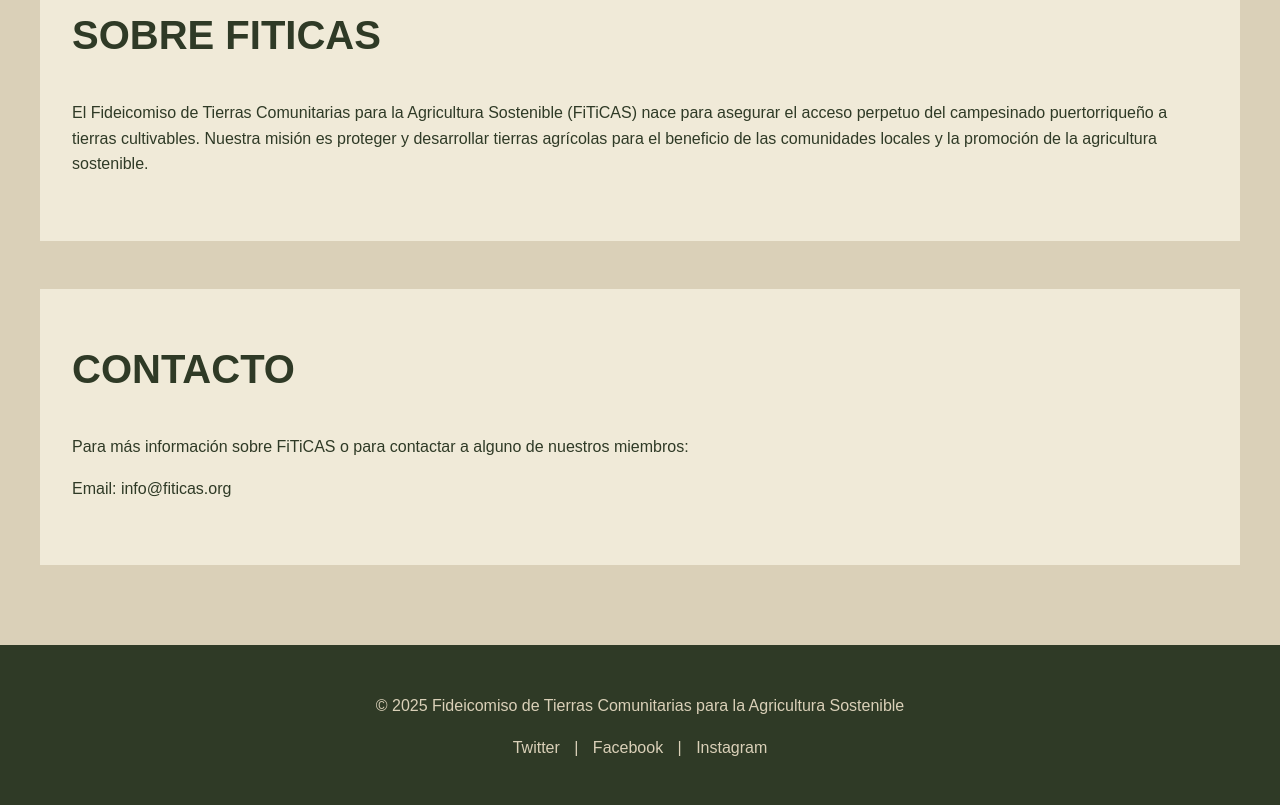
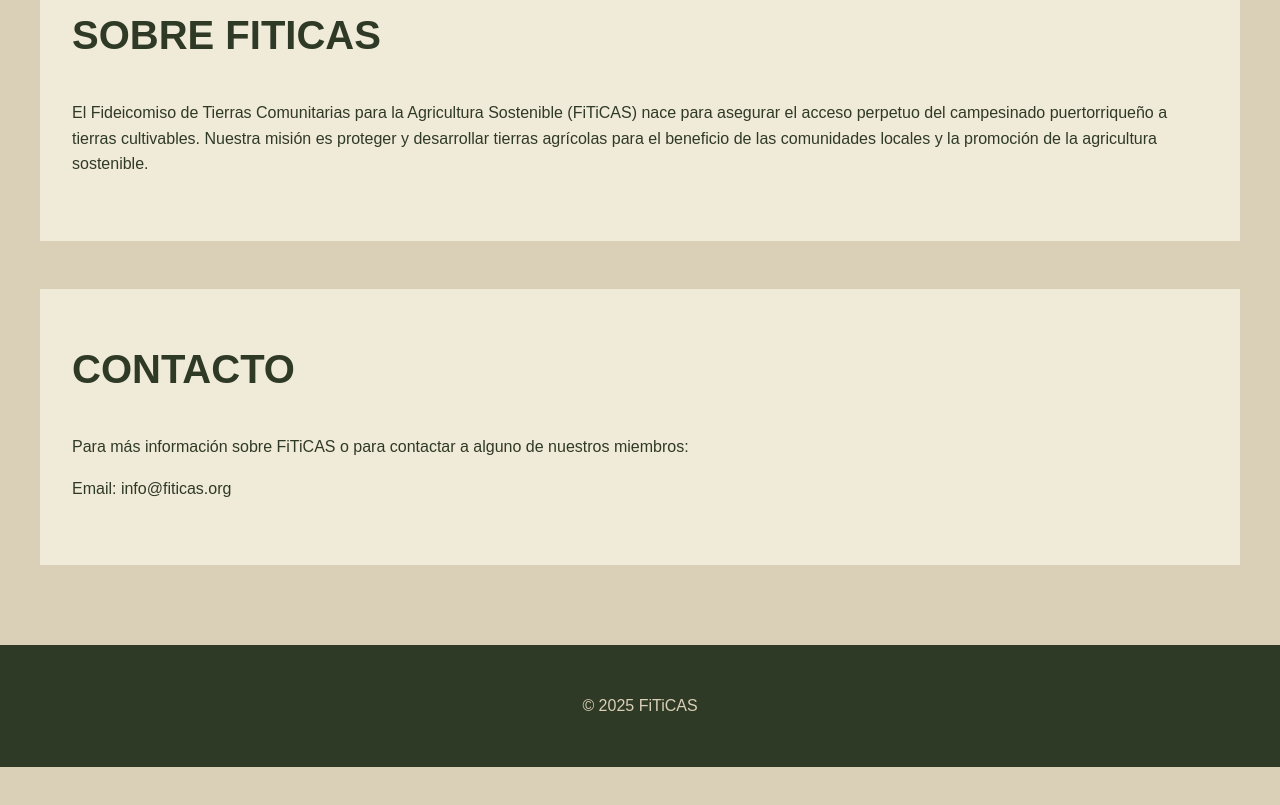
Before and after one commit to ron1tk/contact-directory, a plain HTML site: page index.html in a window 1280 px wide. Shown: the part 2532-3337 px from the top of the page. After the commit the page ends 3299 px from the top, so only its background shows below. Drawn offline with Linux system fonts and the light colour scheme; a web font is replaced by a local one.

Commit message:
Add more

```diff
--- a/index.html
+++ b/index.html
@@ -73,11 +73,9 @@
     </div>
 
     <footer>
-        <p>&copy; 2025 Fideicomiso de Tierras Comunitarias para la Agricultura Sostenible</p>
+        <p>&copy; 2025 FiTiCAS</p>
         <p>
-            <a href="https://twitter.com/fiticas" target="_blank">Twitter</a> |
-            <a href="https://facebook.com/fiticas" target="_blank">Facebook</a> |
-            <a href="https://instagram.com/fiticas" target="_blank">Instagram</a>
+
         </p>
     </footer>
 
--- a/scripts.js
+++ b/scripts.js
@@ -80,7 +80,7 @@ const contactsData = [
     {
         id: 9,
         name: "Carmen Rivera",
-        linkedin: "https://www.linkedin.com/in/ashleyanntorresrodriguez/",
+        linkedin: "N/A",
         organization: "El Bosque Modelo",
         role: "Secretary",
         description: "A Puerto Rican environmental leader and community organizer, recognized for her significant contributions to sustainable development and conservation efforts in Puerto Rico.",
```
